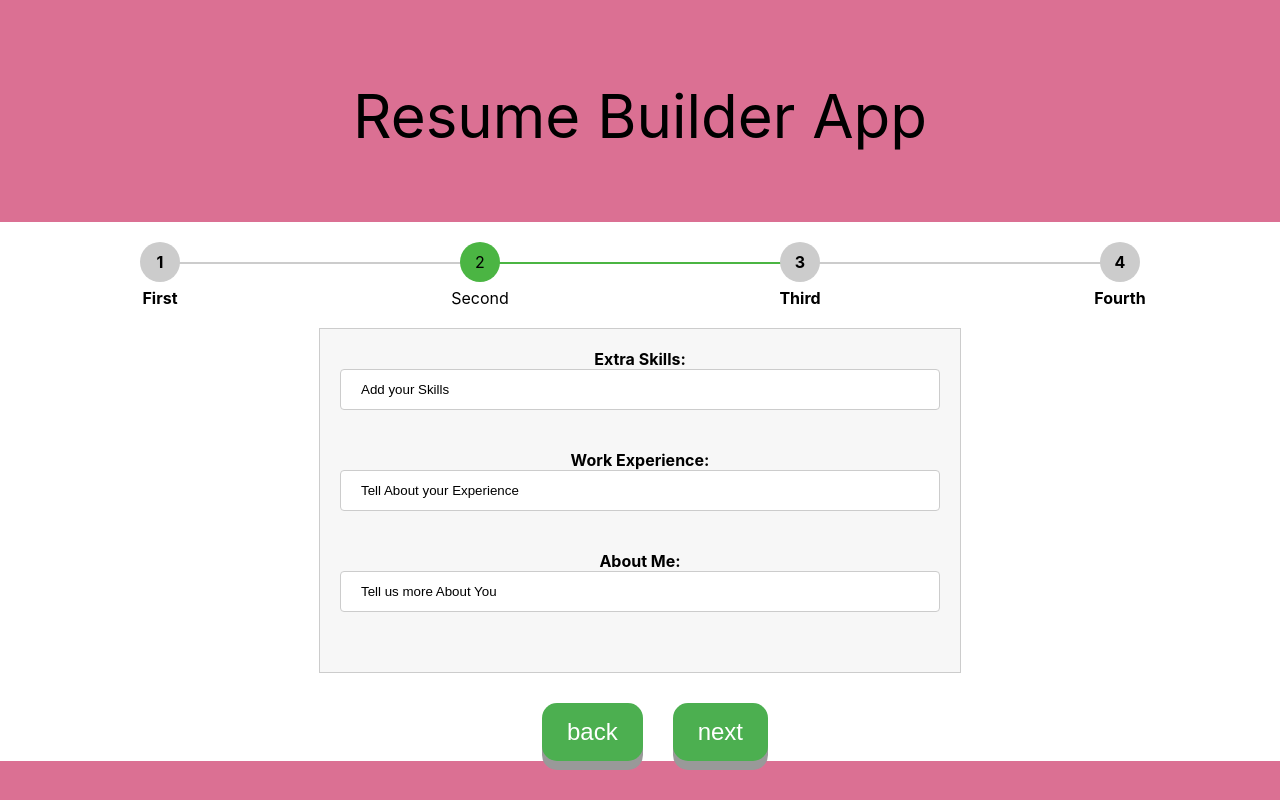
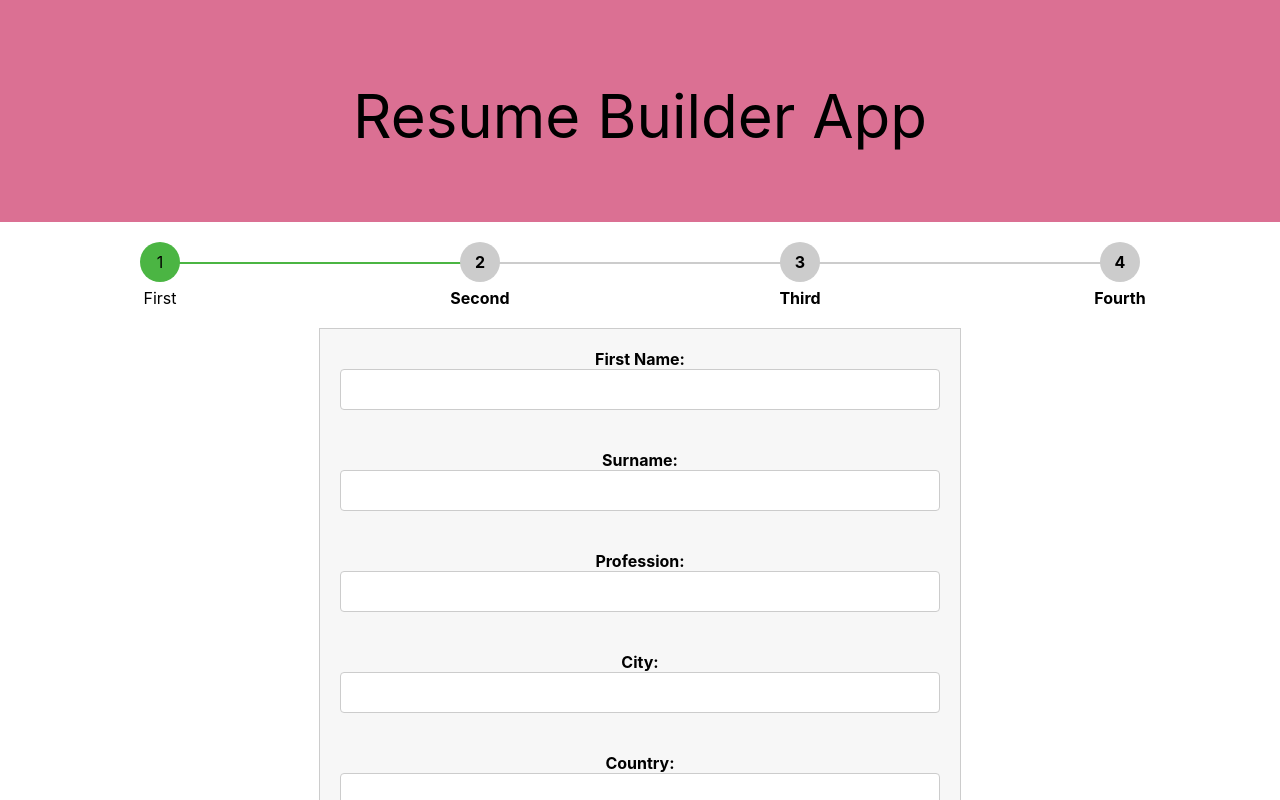
Before and after one commit to Yazan-SNJ/Resume-Builder, a React (Create React App) app: page / in a window 1280 px wide. Shown: the top 800 px of the page. Built offline with nearby package versions, Linux system fonts and the light colour scheme.

Commit message:
Mo's branch merge with yazan's is complete

```diff
--- a/src/App.jsx
+++ b/src/App.jsx
@@ -6,8 +6,8 @@
 function App() {
   return (
     <div className="App">
+      <FullApp/>
       <BaseStepper/>
-      <FullApp/>
     </div>
   );
 }
--- a/src/components/StepperBar.css
+++ b/src/components/StepperBar.css
@@ -66,10 +66,3 @@
     left: 50%;
     z-index: 3;
   }
-
-  .stepper-item:first-child::before {
-    content: none;
-  }
-  .stepper-item:last-child::after {
-    content: none;
-  }
```
